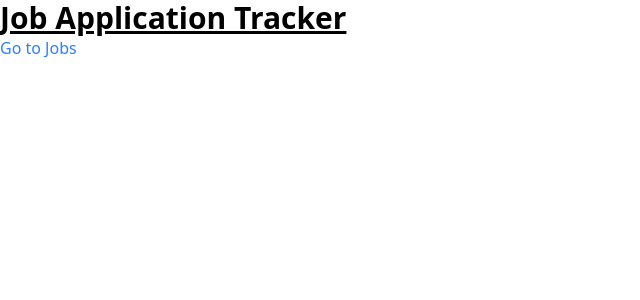
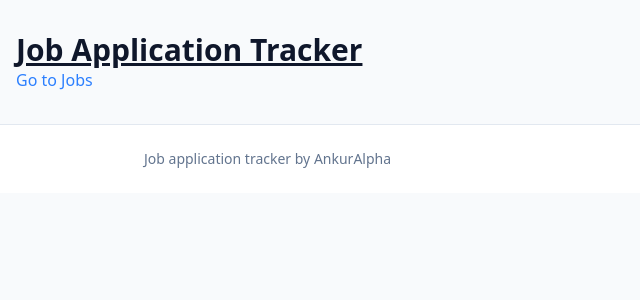
Before and after one commit to AnkurAlpha/Job-Application-Tracker, a React app in the folder frontend/: page / in a window 1280 px wide. Shown: the top 300 px of the page, without its empty margins (0-640 px from the left). Built offline with nearby package versions, Linux system fonts and the light colour scheme; the HTML template or start-up script is replaced by a standard one.

Commit message:
define a basic Layout

```diff
--- a/frontend/src/App.jsx
+++ b/frontend/src/App.jsx
@@ -3,15 +3,18 @@ import Home from "./pages/Home.jsx";
 import Jobs from "./pages/Jobs.jsx";
 import JobDetails from "./pages/JobDetails.jsx";
 import Apply from "./pages/Apply.jsx";
+import Layout from "./components/Layout.jsx";
 
 const App = () => {
     return (
+        <Layout>
             <Routes>
             <Route path="/" element={<Home />} />
             <Route path="/jobs" element={<Jobs />} />
             <Route path="/jobs/:id" element={<JobDetails />} />
             <Route path="/apply/:id" element={<Apply />} />
             </Routes>
+        </Layout>
     )
 }
 
--- /dev/null
+++ b/frontend/src/components/Layout.jsx
@@ -0,0 +1,15 @@
+import Navbar from "./Navbar"
+const Layout = ({children}) => {
+  return (
+      <div className="min-h-screen bg-slate-50 text-slate-900">
+          <Navbar />
+          <main className="mx-auto<D-Space w-full max-w-5xl px-4 py-8">
+            {children} </main>
+      <footer className="border-t border-slate-200 bg-white">
+      <div className="mx-auto max-w-5xl px-4 py-6 text-sm text-slate-500">Job application tracker by AnkurAlpha</div>
+      </footer>
+      </div>
+  )
+}
+
+export default Layout
--- a/frontend/src/components/Navbar.jsx
+++ b/frontend/src/components/Navbar.jsx
@@ -0,0 +1,7 @@
+const Navbar = () => {
+  return (
+    <div></div>
+  )
+}
+
+export default Navbar
```
Lines whose indentation alone changed are shown as unchanged.
